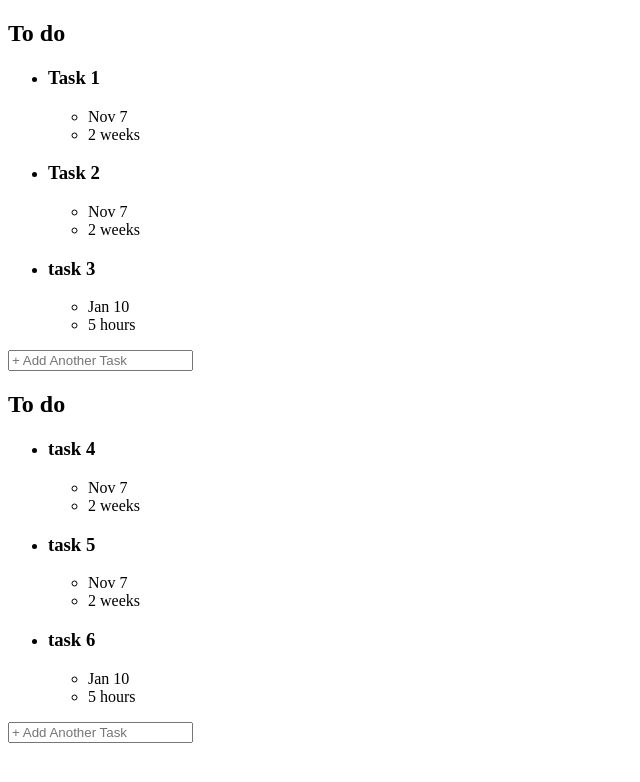
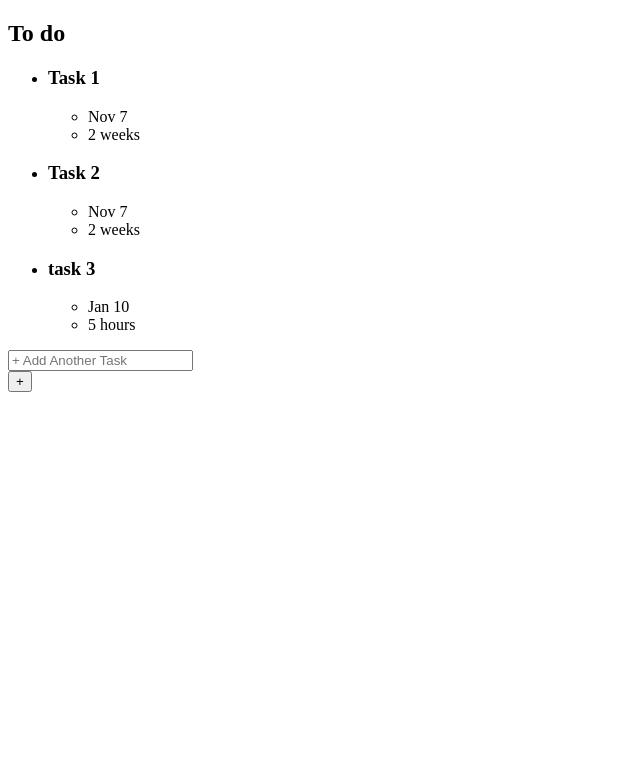
Before and after one commit to mdheerajprdxn/trello, a plain HTML site: page index.html in a window 1280 px wide. Shown: the whole page, without its empty margins (0-640 px from the left). Drawn offline with Linux system fonts and the light colour scheme.

Commit message:
[html] button added

```diff
--- a/index.html
+++ b/index.html
@@ -60,42 +60,12 @@
           </ul>
           <form action="" class="add-task-form">
             <div class="form-element">
-              <input type="text" class="add-task" placeholder="&#x2b; Add Another Task">
-            </div>
-          </form>
-        </div>
-        <div class="card-container">
-          <h2>To do</h2>
-          <ul class="card-list">
-            <li class="draggable card" draggable="true">
-              <h3> task 4 </h3>
-              <ul class="task-info">
-                <li class="due-date">Nov 7</li>
-                <li class="time">2 weeks</li>
-              </ul>
-            </li>
-            <li class="draggable card" draggable="true">
-              <h3> task 5 </h3>
-              <ul class="task-info">
-                <li class="due-date">Nov 7</li>
-                <li class="time">2 weeks</li>
-              </ul>
-            </li>
-            <li class="draggable card" draggable="true">
-              <h3> task 6 </h3>
-              <ul class="task-info">
-                <li class="due-date">Jan 10</li>
-                <li class="time">5 hours</li>
-              </ul>
-            </li>
-          </ul>
-          <form action="" class="add-task-form">
-            <div class="form-element">
-              <input type="text" class="add-task" placeholder="&#x2b; Add Another Task">
+              <input type="text" class="add-task" placeholder="+ Add Another Task">
             </div>
           </form>
         </div>
 
+        <button id="add-new-list">+</button>
       </div>
     </main>
     <!--main section end-->
```
